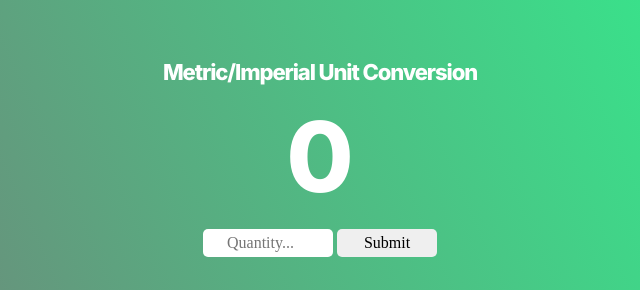
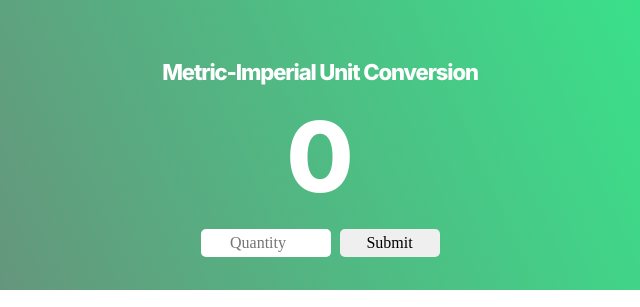
Before and after one commit to justinshane13/Unit-Converter-App, a plain HTML site: page index.html in a window 1280 px wide. Shown: the top 307 px of the page, 320-960 px from the left. Drawn offline with nearby package versions, Linux system fonts and the light colour scheme.

Commit message:
UI changes
Change text and button margin

```diff
--- a/index.css
+++ b/index.css
@@ -59,6 +59,7 @@ html, body {
     border: none;
     margin-bottom: 0px;
     margin-top: 50px;
+    margin-left: 5px;
     width: 100px;
     text-indent: 0px;
     padding: 5px;
--- a/index.html
+++ b/index.html
@@ -8,10 +8,10 @@
     <body>
         <div class="top-section">
         </div>
-        <h1 class="title">Metric/Imperial Unit Conversion</h1>
+        <h1 class="title">Metric-Imperial Unit Conversion</h1>
         <h2 class="entry" id="entry">0</h2>
         <form class="input-container" id="form">
-            <input type="number" class="input" placeholder="Quantity..." id="input"></input>
+            <input type="number" class="input" placeholder="Quantity" id="input"></input>
             <input type="submit" class="submit-button" onclick="submitInput(); convert()"></input>
         </form>
         <div class="conversion-container">
```
